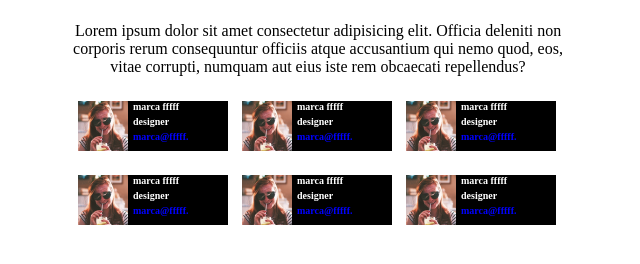
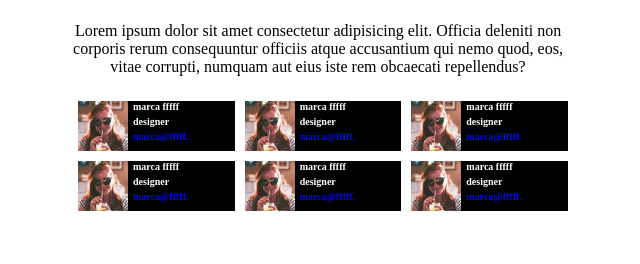
Before and after one commit to GiuseppeRepici/html-css-float-cards, a plain HTML site: page index.html in a window 1280 px wide. Shown: the part 30-294 px from the top of the page, without its empty margins (322-962 px from the left). Drawn offline with Linux system fonts and the light colour scheme.

Commit message:
aggiornamento larghezze

```diff
--- a/css/style.css
+++ b/css/style.css
@@ -28,16 +28,9 @@ p{
     clear: both;
   }
 
-
-.blocco{
-    background-color: black;
-    height: 50px;
-    width: 150px;
-}
-
 img{
     float: left;
-    height: 50px;
+    width: 50px;
 }
 
 
@@ -46,7 +39,7 @@ img{
     color: white;
     margin-left: 5px;
     height: 30px;
-    width: 90px;
+    width: calc(100% -50px -5px);
 }
 
 h1{
@@ -59,8 +52,12 @@ h1{
 }
 
 .blocco{
-    display: inline-block;
+    float:left;
     margin-left: 10px;
+    background-color: black;
+    height: 50px;
+    width: calc(100% / 3 - 10px);
+    margin-bottom: 10px;
 }
 
 .linea{
```
Also changed, not shown: 1 other file.
